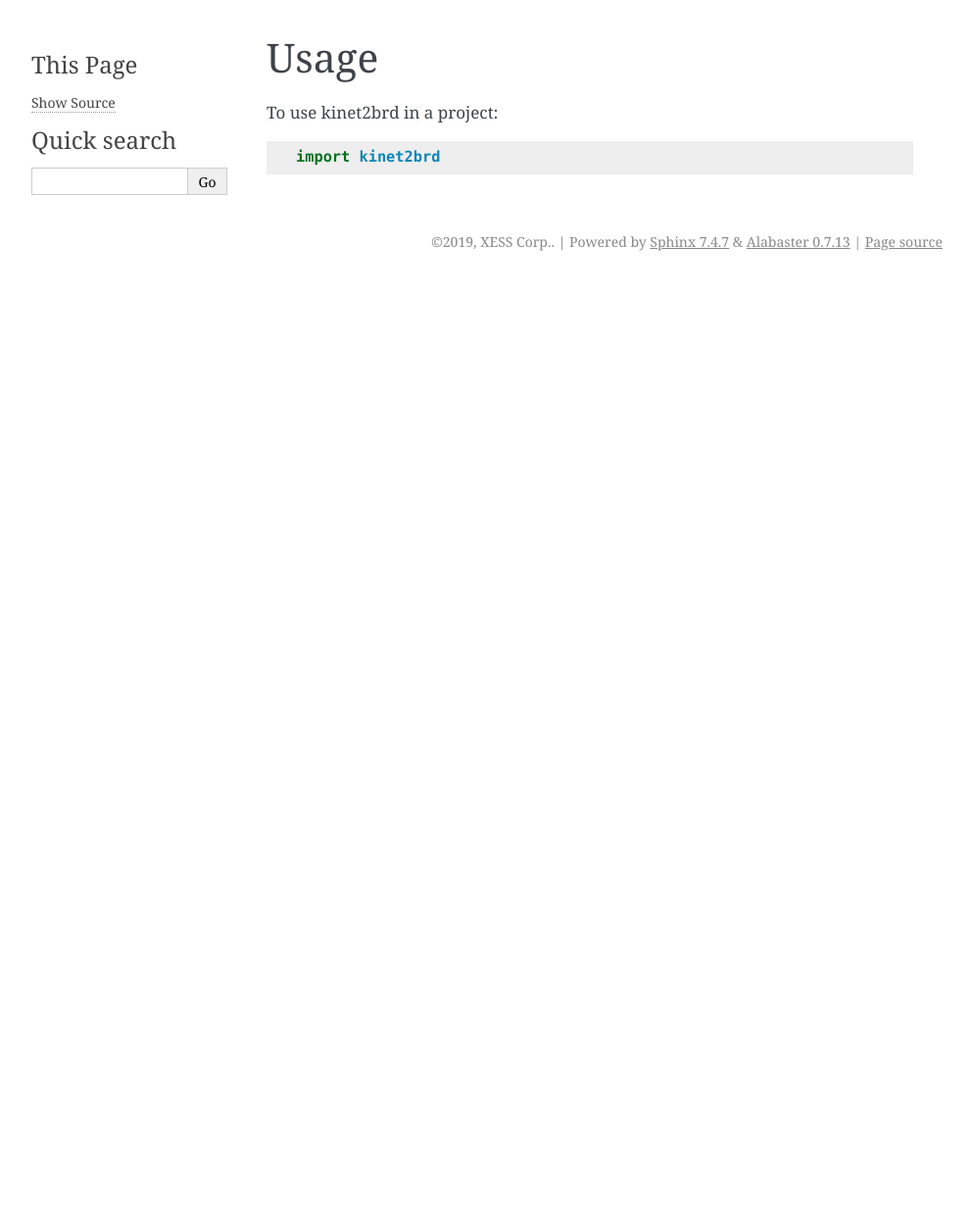
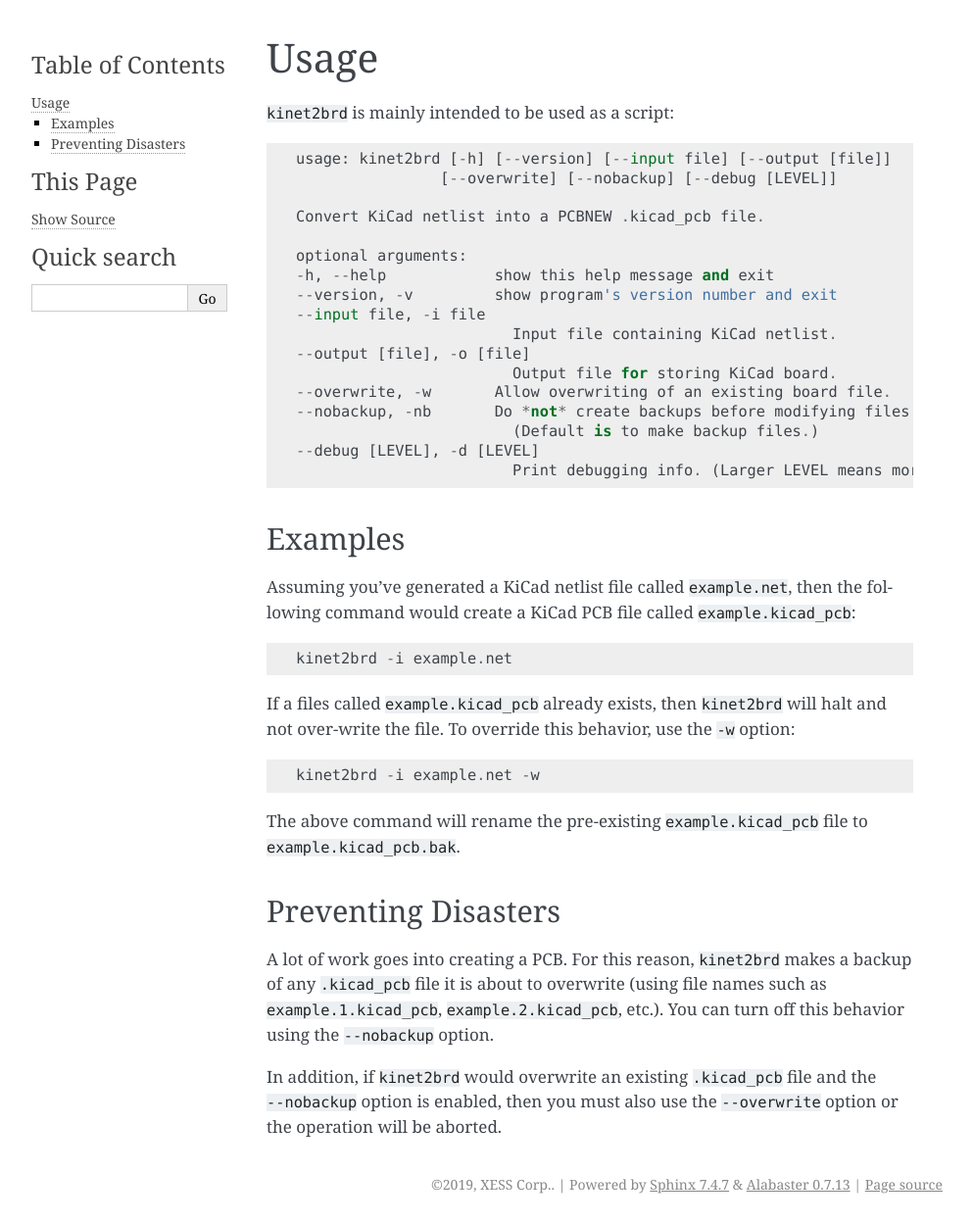
Before and after one commit to devbisme/kinet2pcb, a Sphinx documentation site: the page built from docs/usage.rst, in a window 1280 px wide. Shown: the whole page at 98% size, without its empty margins (148-1141 px from the left). Built offline with Sphinx 7.4.7, drawn with Linux system fonts in a browser that asks for light colours; pages that are not in the unit, such as notebooks, are missing from menus; the version number could not be read and is left out; before the commit the page ends 900 px from its top, so only the background shows below that.

```diff
--- a/HISTORY.rst
+++ b/HISTORY.rst
@@ -2,7 +2,7 @@
 History
 =======
 
-0.1.0 (2019-10-23)
+0.1.0 (2019-10-28)
 ------------------
 
 * First release on PyPI.
--- a/README.rst
+++ b/README.rst
@@ -7,7 +7,7 @@ kinet2brd
         :target: https://pypi.python.org/pypi/kinet2brd
 
 
-Convert KiCad netlist into a PCBNEW .brd file.
+Convert KiCad netlist into a PCBNEW ``.kicad_pcb`` file.
 
 
 * Free software: MIT license
@@ -17,7 +17,7 @@ Convert KiCad netlist into a PCBNEW .brd file.
 Features
 --------
 
-* TODO
+* Converts a KiCad netlist file into a ``.kicad_pcb`` file that can be edited with PCBNEW.
 
 Credits
 -------
--- a/docs/usage.rst
+++ b/docs/usage.rst
@@ -2,6 +2,53 @@
 Usage
 =====
 
-To use kinet2brd in a project::
+``kinet2brd`` is mainly intended to be used as a script::
 
-    import kinet2brd
+    usage: kinet2brd [-h] [--version] [--input file] [--output [file]]
+                    [--overwrite] [--nobackup] [--debug [LEVEL]]
+
+    Convert KiCad netlist into a PCBNEW .kicad_pcb file.
+
+    optional arguments:
+    -h, --help            show this help message and exit
+    --version, -v         show program's version number and exit
+    --input file, -i file
+                            Input file containing KiCad netlist.
+    --output [file], -o [file]
+                            Output file for storing KiCad board.
+    --overwrite, -w       Allow overwriting of an existing board file.
+    --nobackup, -nb       Do *not* create backups before modifying files.
+                            (Default is to make backup files.)
+    --debug [LEVEL], -d [LEVEL]
+                            Print debugging info. (Larger LEVEL means more info.)
+
+
+-----------
+Examples
+-----------
+
+Assuming you've generated a KiCad netlist file called ``example.net``, then
+the following command would create a KiCad PCB file called ``example.kicad_pcb``::
+
+    kinet2brd -i example.net
+
+If a files called ``example.kicad_pcb`` already exists, then ``kinet2brd`` will
+halt and not over-write the file. To override this behavior, use the ``-w`` option::
+
+    kinet2brd -i example.net -w
+
+The above command will rename the pre-existing ``example.kicad_pcb`` file to
+``example.kicad_pcb.bak``.
+
+----------------------------
+Preventing Disasters
+----------------------------
+
+A lot of work goes into creating a PCB.
+For this reason, ``kinet2brd`` makes a backup of any ``.kicad_pcb`` file it is about to overwrite
+(using file names such as ``example.1.kicad_pcb``, ``example.2.kicad_pcb``, etc.).
+You can turn off this behavior using the ``--nobackup`` option.
+
+In addition, if ``kinet2brd`` would overwrite an existing ``.kicad_pcb`` file
+and the ``--nobackup`` option is enabled, then you must also use the ``--overwrite`` option
+or the operation will be aborted.
--- a/setup.py
+++ b/setup.py
@@ -23,7 +23,6 @@ with open('HISTORY.rst') as history_file:
 
 requirements = [
     "kinparse >= 0.1.2",
-    "pcbnew",
 ]
 
 setup_requirements = ['pytest-runner', ]
@@ -47,7 +46,7 @@ setup(
         'Programming Language :: Python :: 3.6',
         'Programming Language :: Python :: 3.7',
     ],
-    description="Convert KiCad netlist into a PCBNEW .brd file.",
+    description="Convert KiCad netlist into a PCBNEW .kicad_pcb file.",
     entry_points={
         'console_scripts': [
             'kinet2brd=kinet2brd.kinet2brd:main',
```
Also changed, not shown: CONTRIBUTING.rst (+4 -37 lines), docs/installation.rst (+4 -40 lines), 1 other file.
